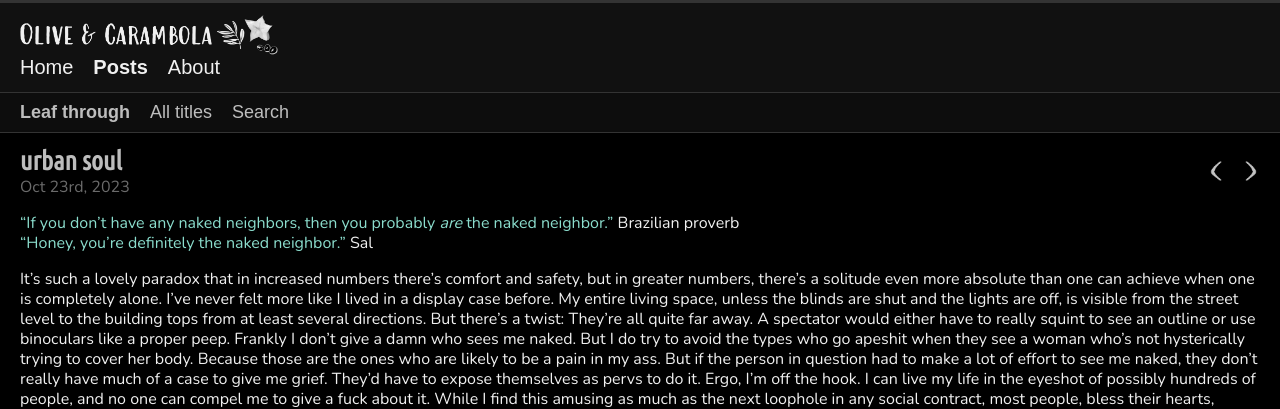
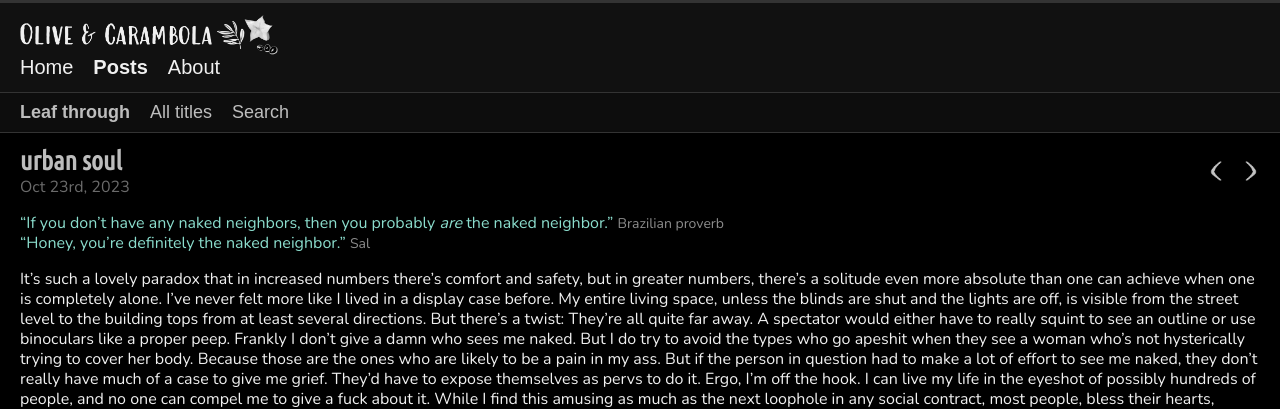
Before and after one commit to olivecarambola/logbook, a Jekyll site: the page built from _posts/2023-10-23-urbsol.md, in a window 1280 px wide. Shown: the top 409 px of the page. Built offline with Jekyll 4.4.1, drawn with Linux system fonts in a browser that asks for light colours; some web fonts are replaced.

Commit message:
Update 2023-10-23-urbsol.md

```diff
--- a/_posts/2023-10-23-urbsol.md
+++ b/_posts/2023-10-23-urbsol.md
@@ -12,8 +12,8 @@ wrdcount_capnotes: 0
 imgcount_original: 0
 imgcount_credited: 0
 ---
-<span class="text-body-quote">"If you don't have any naked neighbors, then you probably *are* the naked neighbor."</span> Brazilian proverb
-<span class="text-body-quote">"Honey, you're definitely the naked neighbor."</span> Sal
+<span class="text-body-quote">"If you don't have any naked neighbors, then you probably *are* the naked neighbor."</span> <span class="text-body-credit">Brazilian proverb</span>
+<span class="text-body-quote">"Honey, you're definitely the naked neighbor."</span> <span class="text-body-credit">Sal</span>
 
 It's such a lovely paradox that in increased numbers there's comfort and safety, but in greater numbers, there's a solitude even more absolute than one can achieve when one is completely alone. I've never felt more like I lived in a display case before. My entire living space, unless the blinds are shut and the lights are off, is visible from the street level to the building tops from at least several directions. But there's a twist: They're all quite far away. A spectator would either have to really squint to see an outline or use binoculars like a proper peep. Frankly I don't give a damn who sees me naked. But I do try to avoid the types who go apeshit when they see a woman who's not hysterically trying to cover her body. Because those are the ones who are likely to be a pain in my ass. But if the person in question had to make a lot of effort to see me naked, they don't really have much of a case to give me grief. They'd have to expose themselves as pervs to do it. Ergo, I'm off the hook. I can live my life in the eyeshot of possibly hundreds of people, and no one can compel me to give a fuck about it. While I find this amusing as much as the next loophole in any social contract, most people, bless their hearts, would fail to see the possibility that my choices in the matter have nothing to do with exhibitionism. It's more of a relief, and makes me chuckle with glee that there is now one less thing I have to do unless I feel like it.
 
```
